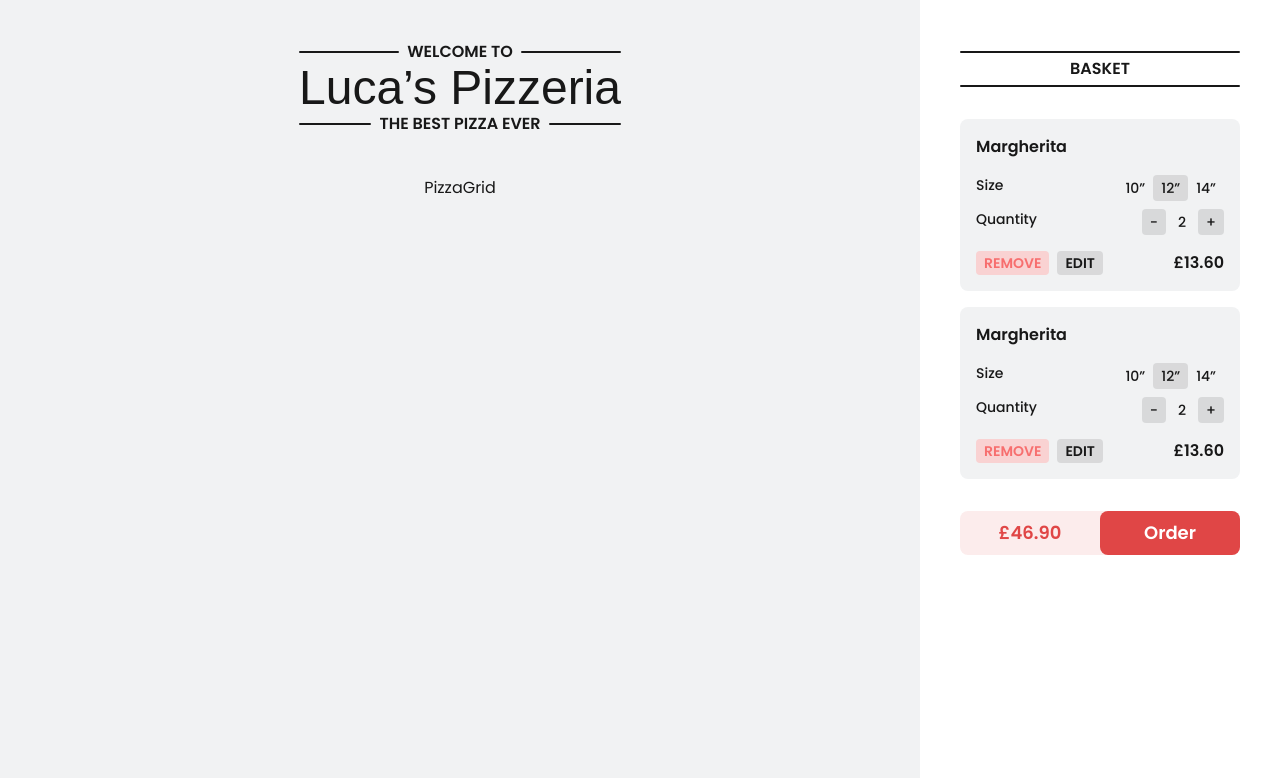
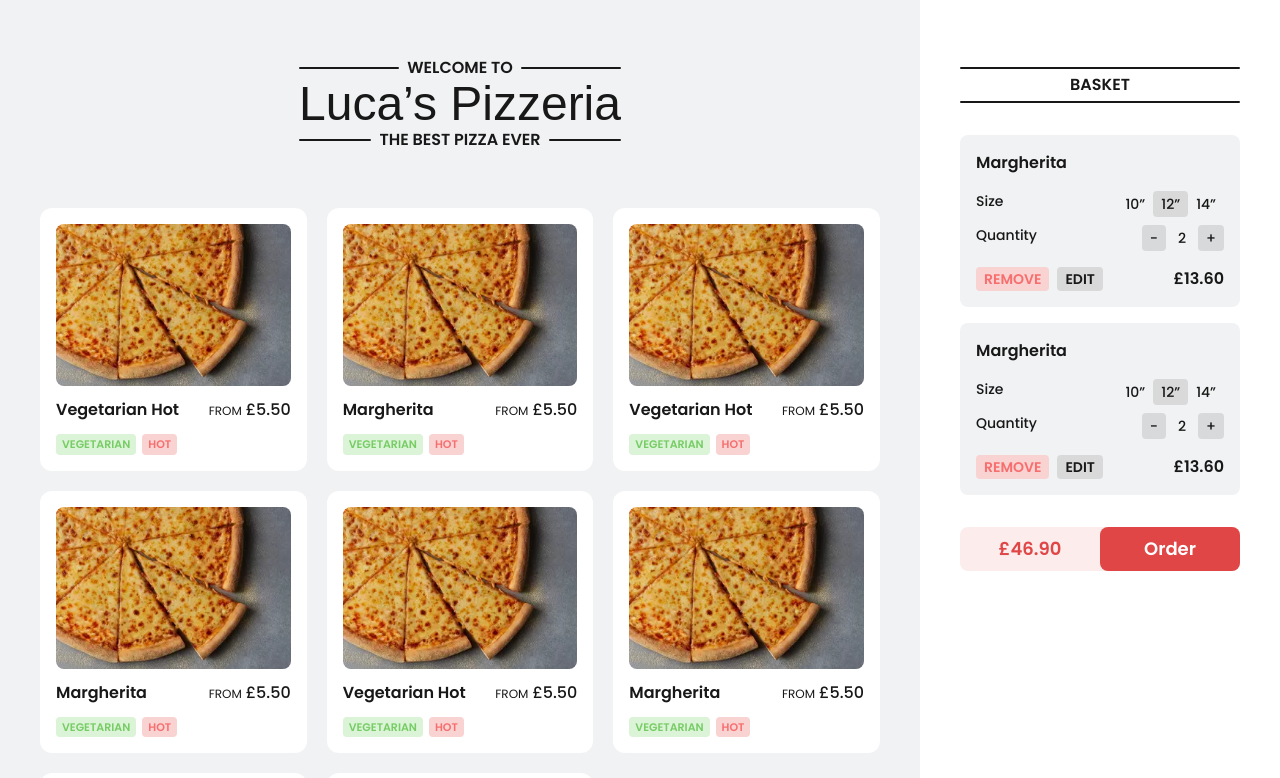
Before and after one commit to Luca-Sett/pizza-shop, a Next.js app: page / in a window 1280 px wide. Shown: the top 778 px of the page. Built offline with nearby package versions, Linux system fonts and the light colour scheme; a web font is replaced by a local one.

Commit message:
pizza grid mockup

```diff
--- a/app/Basket.tsx
+++ b/app/Basket.tsx
@@ -2,7 +2,7 @@ import BasketItem from "@/components/BasketItem";
 
 export default function Basket() {
   return (
-    <aside className="row-span-2 pt-[51px] px-10 flex flex-col gap-8">
+    <aside className="row-span-2 pt-[67px] px-10 flex flex-col gap-8">
       <div className="flex flex-col gap-1">
         <div className="bg-dark h-0.5 rounded"></div>
         <h2 className="uppercase font-semibold text-center">Basket</h2>
--- a/app/Header.tsx
+++ b/app/Header.tsx
@@ -1,6 +1,6 @@
 export default function Header() {
   return (
-    <header className="bg-off-white grid place-items-center py-10">
+    <header className="bg-off-white grid place-items-center py-14">
       <div className="flex flex-col w-max">
         <div className="grid grid-cols-[1fr_auto_1fr] gap-2 items-center">
           <div className="bg-dark h-0.5 rounded"></div>
--- a/app/PizzaGrid.tsx
+++ b/app/PizzaGrid.tsx
@@ -1,7 +1,15 @@
+import MenuItem from "@/components/MenuItem";
+
 export default function PizzaGrid() {
   return (
-    <main className="row-start-2 bg-off-white">
-      <h2 className="text-center">PizzaGrid</h2>
+    <main className="row-start-2 bg-off-white px-10">
+      <div className="max-w-6xl mx-auto">
+        <div className="grid grid-cols-[repeat(auto-fit,minmax(230px,1fr))] gap-5">
+          {new Array(8).fill(0).map((_, i) => (
+            <MenuItem i={i} key={i} />
+          ))}
+        </div>
+      </div>
     </main>
   );
 }
--- /dev/null
+++ b/components/MenuItem.tsx
@@ -0,0 +1,34 @@
+export default function MenuItem({ i }: { i: number }) {
+  return (
+    <div className="bg-white rounded-xl p-4 flex flex-col">
+      <img
+        src="/margherita.webp"
+        alt="margherita"
+        width="320"
+        height="221"
+        className="rounded-lg mb-3"
+      />
+
+      <div className="flex flex-col justify-between h-full">
+        <div className="flex gap-3 mb-3">
+          <h3 className="font-semibold w-full">
+            {i % 2 === 0 ? "Vegetarian Hot" : "Margherita"}
+          </h3>
+          <div className="flex items-baseline gap-1">
+            <span className="font-normal text-xs uppercase">From</span>
+            <span className="font-medium">£5.50</span>
+          </div>
+        </div>
+
+        <div className="flex flex-wrap gap-1.5">
+          <span className="font-semibold text-[0.6875rem] uppercase rounded px-1.5 py-0.5 bg-green-bg text-green-fg">
+            Vegetarian
+          </span>
+          <span className="font-semibold text-[0.6875rem] uppercase rounded px-1.5 py-0.5 bg-red-bg text-red-fg">
+            Hot
+          </span>
+        </div>
+      </div>
+    </div>
+  );
+}
--- a/tailwind.config.js
+++ b/tailwind.config.js
@@ -16,6 +16,8 @@ module.exports = {
       "red-fg": "#F76E6E",
       "red-bg": "#F9D2D2",
       red: "#E04646",
+      "green-fg": "#77CC66",
+      "green-bg": "#DBF3D6",
     },
     fontFamily: {
       header: "var(--font-header)",
```
Also changed, not shown: public/margherita.webp (added).
